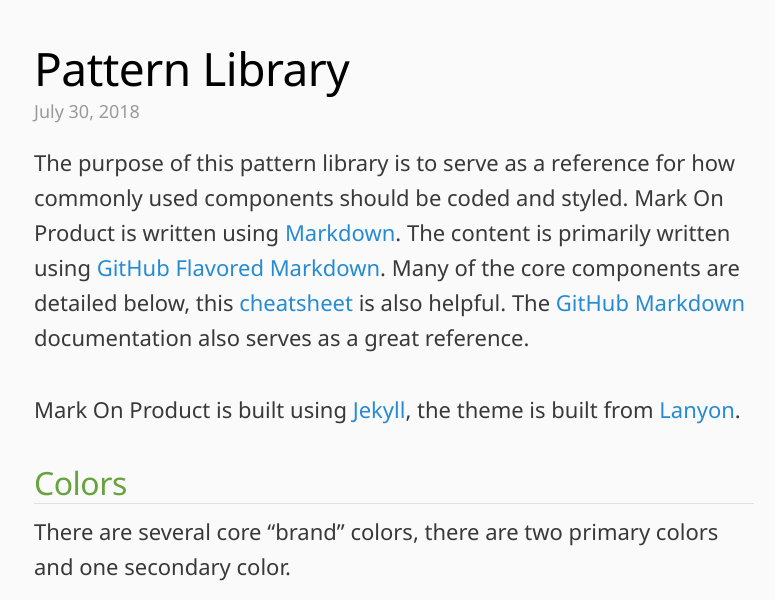
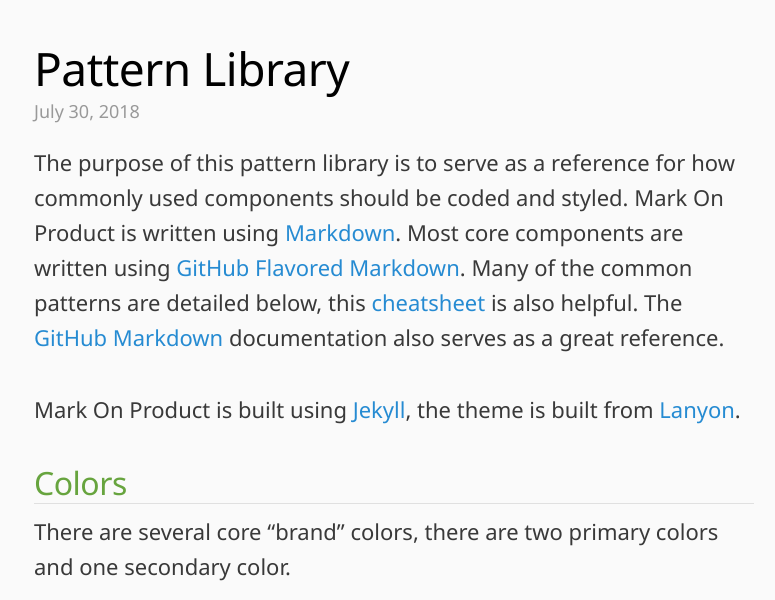
Before and after one commit to markthelefty/markthelefty.github.io, a Jekyll site: the page built from _posts/2018-07-30-pattern-library.markdown, in a window 1280 px wide, cut to the strip 340-940 px from the top of the page. Shown: the whole strip, without its empty margins (246-1021 px from the left). Built offline with Jekyll 4.4.1, drawn with Linux system fonts in a browser that asks for light colours; some web fonts are replaced; our own code applies the rules of GitHub Pages for plain Markdown files.

Commit message:
Updated Pattern Library

```diff
--- a/_posts/2018-07-30-pattern-library.markdown
+++ b/_posts/2018-07-30-pattern-library.markdown
@@ -5,7 +5,7 @@
 image: https://res.cloudinary.com/dbrkuvff5/image/upload/v1532890567/social-images/linkedin-post-img-test.jpg
 ---
 
-The purpose of this pattern library is to serve as a reference for how commonly used components should be coded and styled. Mark On Product is written using [Markdown](https://daringfireball.net/projects/markdown/). The content is primarily written using [GitHub Flavored Markdown](https://guides.github.com/features/mastering-markdown/). Many of the core components are detailed below, this [cheatsheet](https://github.com/adam-p/markdown-here/wiki/Markdown-Cheatsheet) is also helpful. The [GitHub Markdown](https://help.github.com/categories/writing-on-github/) documentation also serves as a great reference.
+The purpose of this pattern library is to serve as a reference for how commonly used components should be coded and styled. Mark On Product is written using [Markdown](https://daringfireball.net/projects/markdown/). Most core components are written using [GitHub Flavored Markdown](https://guides.github.com/features/mastering-markdown/). Many of the common patterns are detailed below, this [cheatsheet](https://github.com/adam-p/markdown-here/wiki/Markdown-Cheatsheet) is also helpful. The [GitHub Markdown](https://help.github.com/categories/writing-on-github/) documentation also serves as a great reference.
 
 Mark On Product is built using [Jekyll](https://jekyllrb.com/), the theme is built from [Lanyon](http://lanyon.getpoole.com/).
 <br>
```
